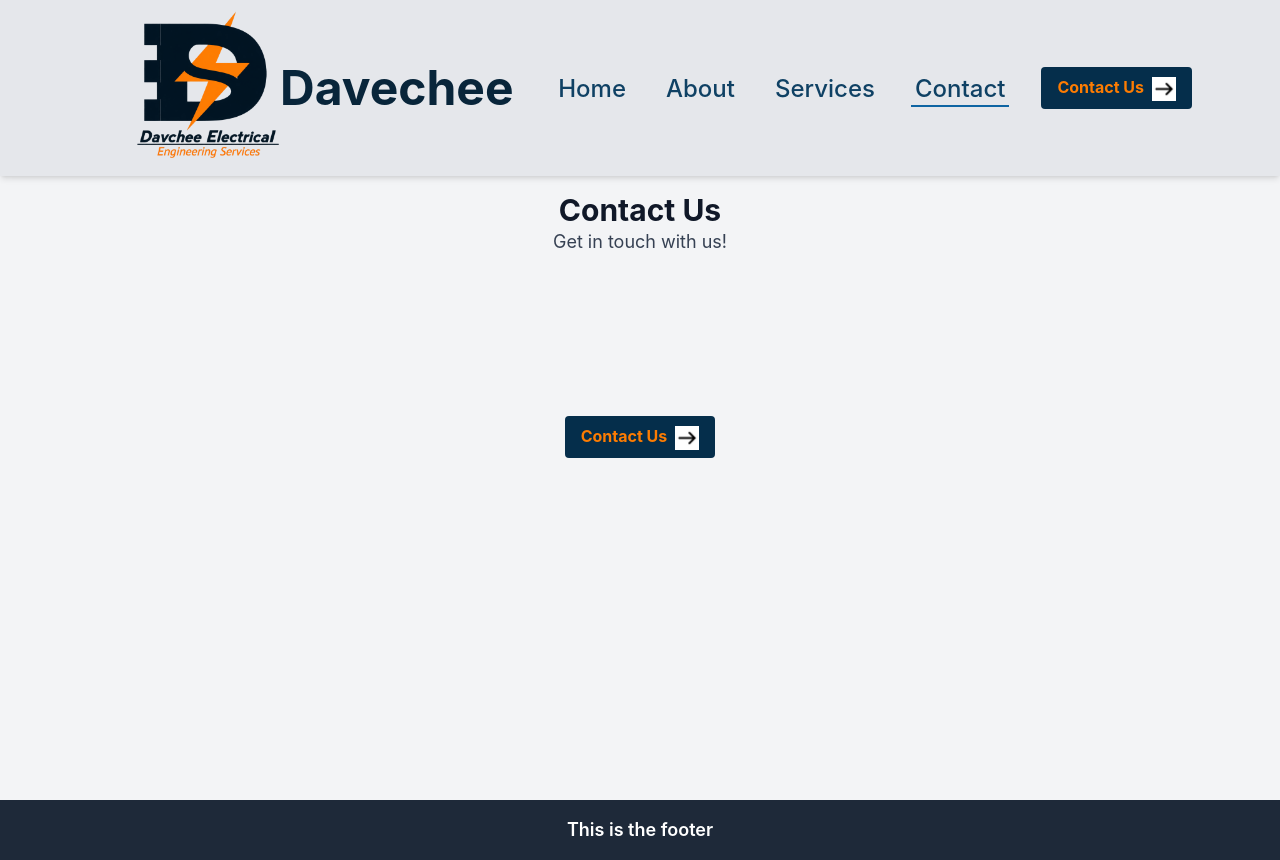
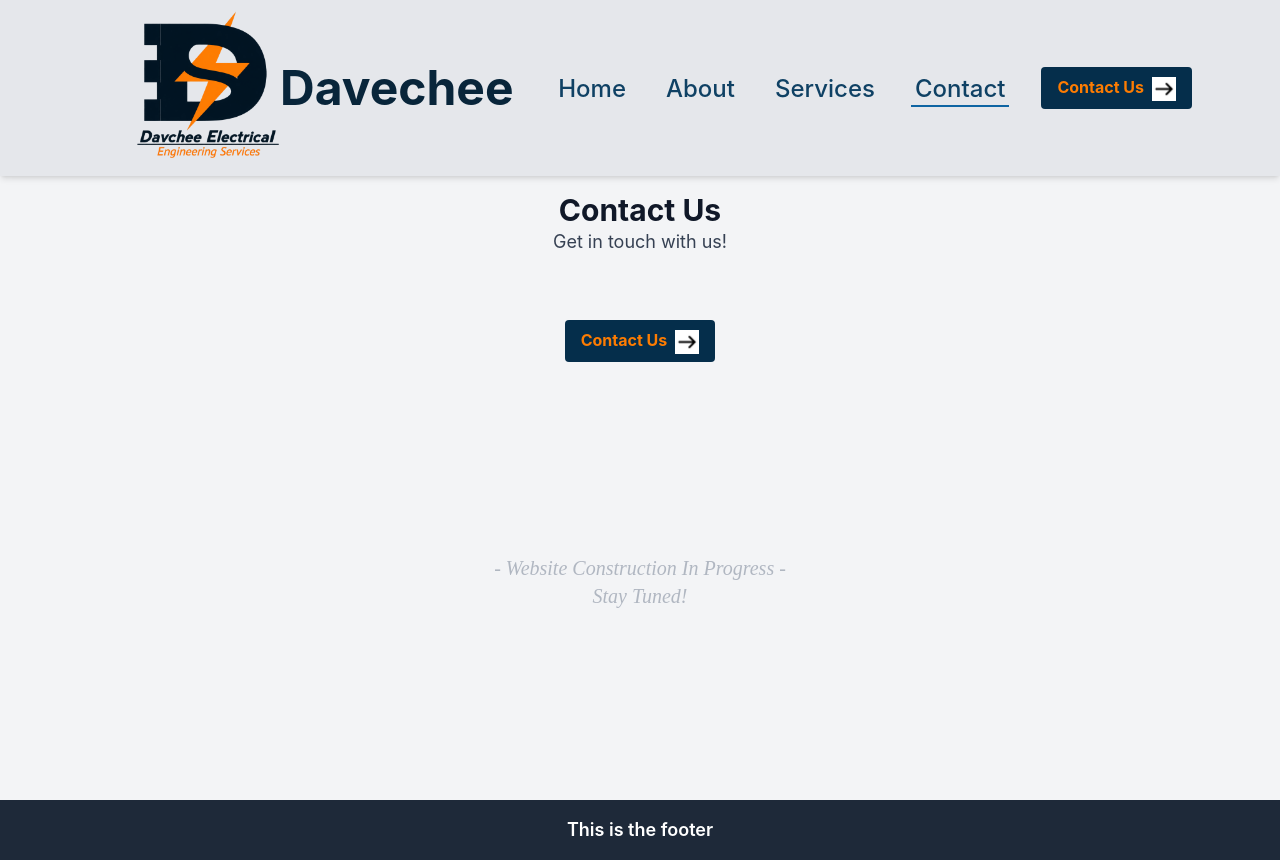
Before and after one commit to ShescoWebdev/Davchee, a React (Vite) app in the folder frontend/: page /contact in a window 1280 px wide. Built offline with nearby package versions, Linux system fonts and the light colour scheme.

Commit message:
feat: add Loader component and integrate it into multiple pages for improved user feedback

```diff
--- a/frontend/src/App.css
+++ b/frontend/src/App.css
@@ -11,3 +11,7 @@ iframe[src*="netlify"],
   background-size: cover;
   background-position: center;
 } */
+
+.cursive {
+  font-family: 'Dancing Script', cursive;
+}
--- a/frontend/src/components/common/Loader.jsx
+++ b/frontend/src/components/common/Loader.jsx
@@ -0,0 +1,10 @@
+import React from 'react'
+
+export default function Loader() {
+  return (
+    <div className="flex flex-col items-center justify-center mt-56 md:mt-48 bg-gray-100">
+      <h1 className="cursive text-xl font-light animate-pulse text-gray-400 text-center italic">
+        - Website Construction In Progress -  <br /> Stay Tuned!</h1>
+    </div>
+  )
+}
--- a/frontend/src/components/layout/Layout.jsx
+++ b/frontend/src/components/layout/Layout.jsx
@@ -1,14 +1,13 @@
 import { Outlet } from "react-router-dom";
 import Navbar from "./Navbar";
 import Footer from "./Footer";
-import Button from "../common/Button";
 
 function Layout() {
   return (
     <div className="min-h-screen flex flex-col">
       <Navbar />
 
-      <main className="flex-1">
+      <main className="flex-1 flex-col items-center justify-center">
         <Outlet />
       </main>
 
--- a/frontend/src/pages/About.jsx
+++ b/frontend/src/pages/About.jsx
@@ -1,10 +1,13 @@
 import React from 'react'
+import Loader from '../components/common/Loader'
 
 export default function About() {
   return (
     <div className="flex flex-col items-center min-h-screen bg-gray-100">
       <h1 className="mt-28 md:mt-48 text-3xl font-bold text-gray-900">About Us</h1>
       <p className="text-lg text-gray-700">Welcome to our about page!</p>
+
+      <Loader />
     </div>
   )
 }
--- a/frontend/src/pages/Contact.jsx
+++ b/frontend/src/pages/Contact.jsx
@@ -1,5 +1,6 @@
 import React from 'react'
 import Button from '../components/common/Button'
+import Loader from '../components/common/Loader'
 
 export default function Contact() {
   return (
@@ -7,8 +8,10 @@ export default function Contact() {
       <h1 className="mt-28 md:mt-48 text-3xl font-bold text-gray-900">Contact Us</h1>
       <p className="text-lg text-gray-700">Get in touch with us!</p>
 
-      <div className="mt-10 md:mt-40 flex flex-col items-center">
+      <div className="mt-10 md:mt-16 flex flex-col items-center">
         <Button />
+
+        <Loader />
       </div>
     </div>
   )
--- a/frontend/src/pages/Home.jsx
+++ b/frontend/src/pages/Home.jsx
@@ -1,10 +1,15 @@
 import React from 'react'
+import Loader from '../components/common/Loader'
 
 export default function Home() {
   return (
     <div className="home flex flex-col items-center min-h-screen bg-gray-100">
       <h1 className='mt-28 md:mt-48 text-2xl md:text-3xl font-bold text-gray-900'>Welcome to the Home Page</h1>
         <p className="text-lg text-gray-700">This is the main landing page of our website.</p>
-    </div>
+
+
+
+          <Loader />
+      </div>
   )
 }
--- a/frontend/src/pages/Services.jsx
+++ b/frontend/src/pages/Services.jsx
@@ -1,10 +1,14 @@
 import React from 'react'
+import Loader from '../components/common/Loader'
 
 export default function Services() {
   return (
     <div className="flex flex-col items-center min-h-screen bg-gray-100">
       <h1 className="mt-28 md:mt-48 text-3xl font-bold text-gray-900">Our Services</h1>
       <p className="text-lg text-gray-700">Welcome to our services page!</p>
+
+
+      <Loader />
     </div>
   )
 }
```
